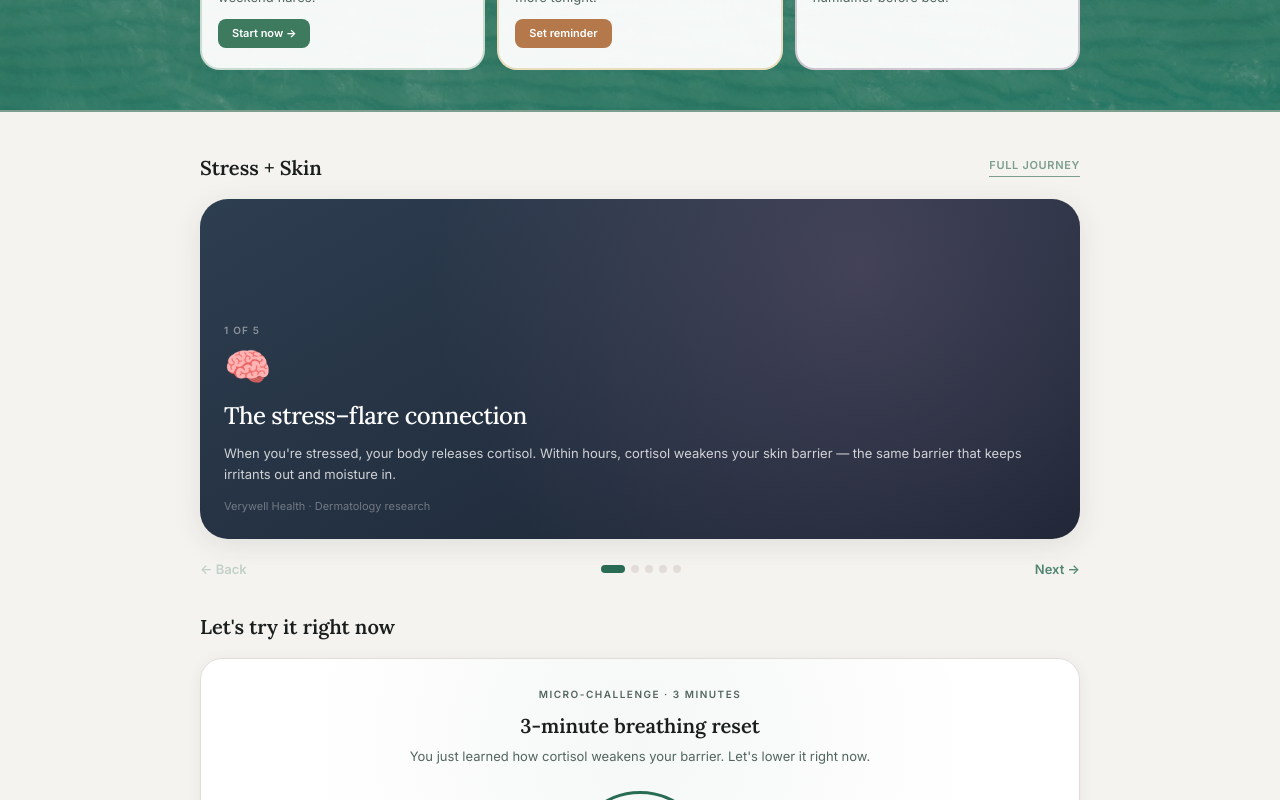
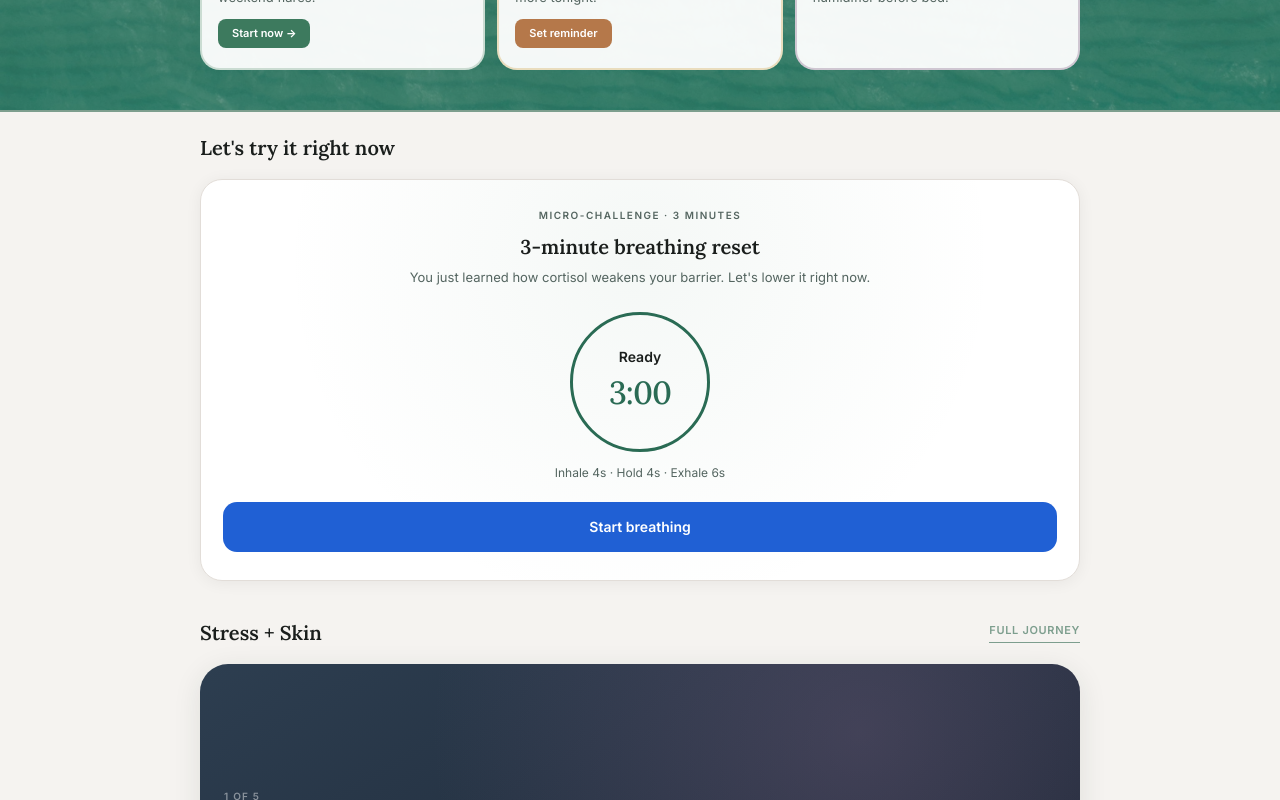
Before and after one commit to isramohamed-crypto/cardiometabolic-insights, a React (Vite) app: page / in a window 1280 px wide. Shown: the part 580-1380 px from the top of the page. Built offline with nearby package versions, Linux system fonts and the light colour scheme.

Commit message:
updated order

```diff
--- a/src/App.jsx
+++ b/src/App.jsx
@@ -37,8 +37,8 @@ export default function App() {
             </div> */}
             <ForYouNow />
           </div>
+          <Breathe />
           <SwipeLearn onLearnClick={() => setActivePage('Learn')} />
-          <Breathe />
           <QuickAnswers />
           <DupixentAd />
           <WatchNow />
```
